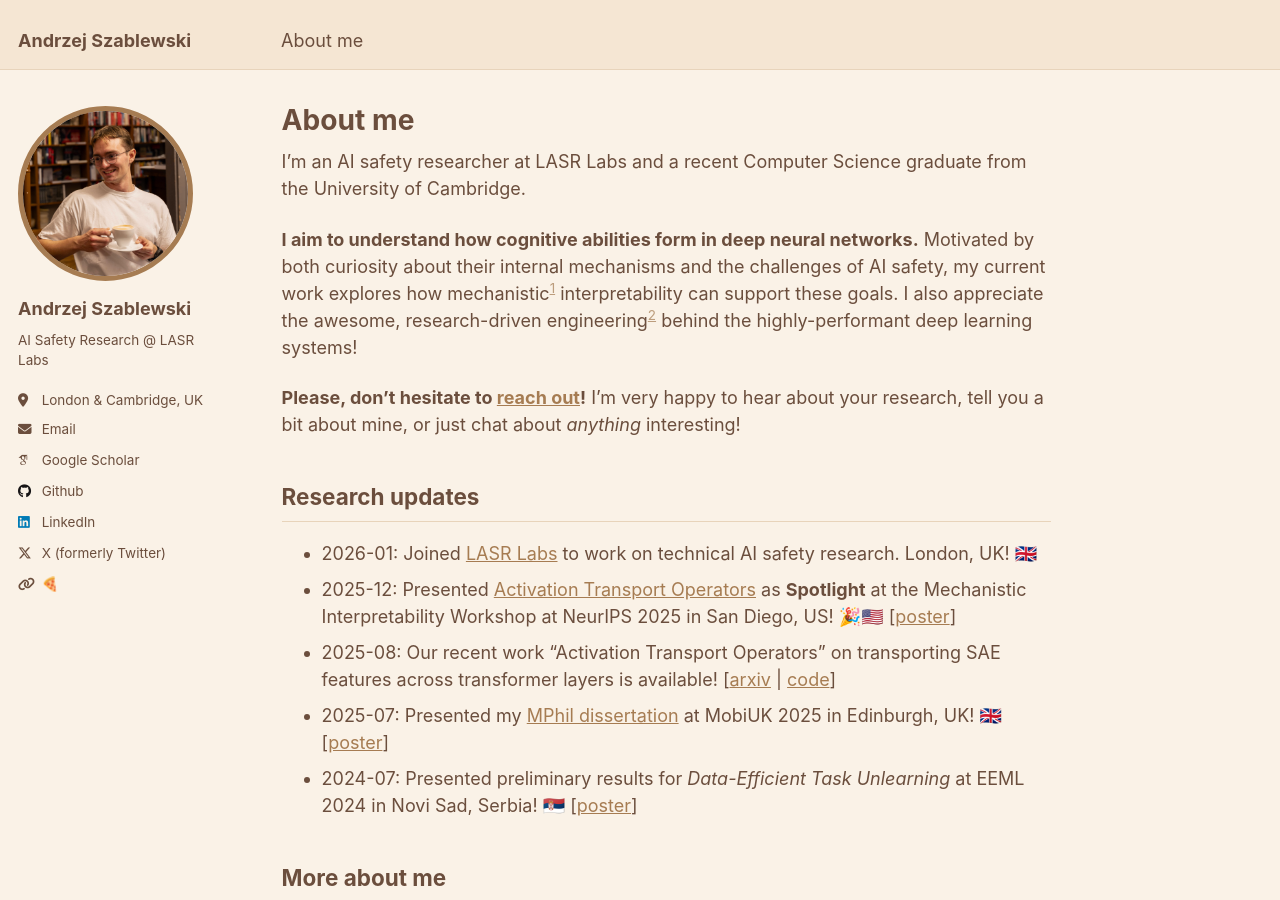
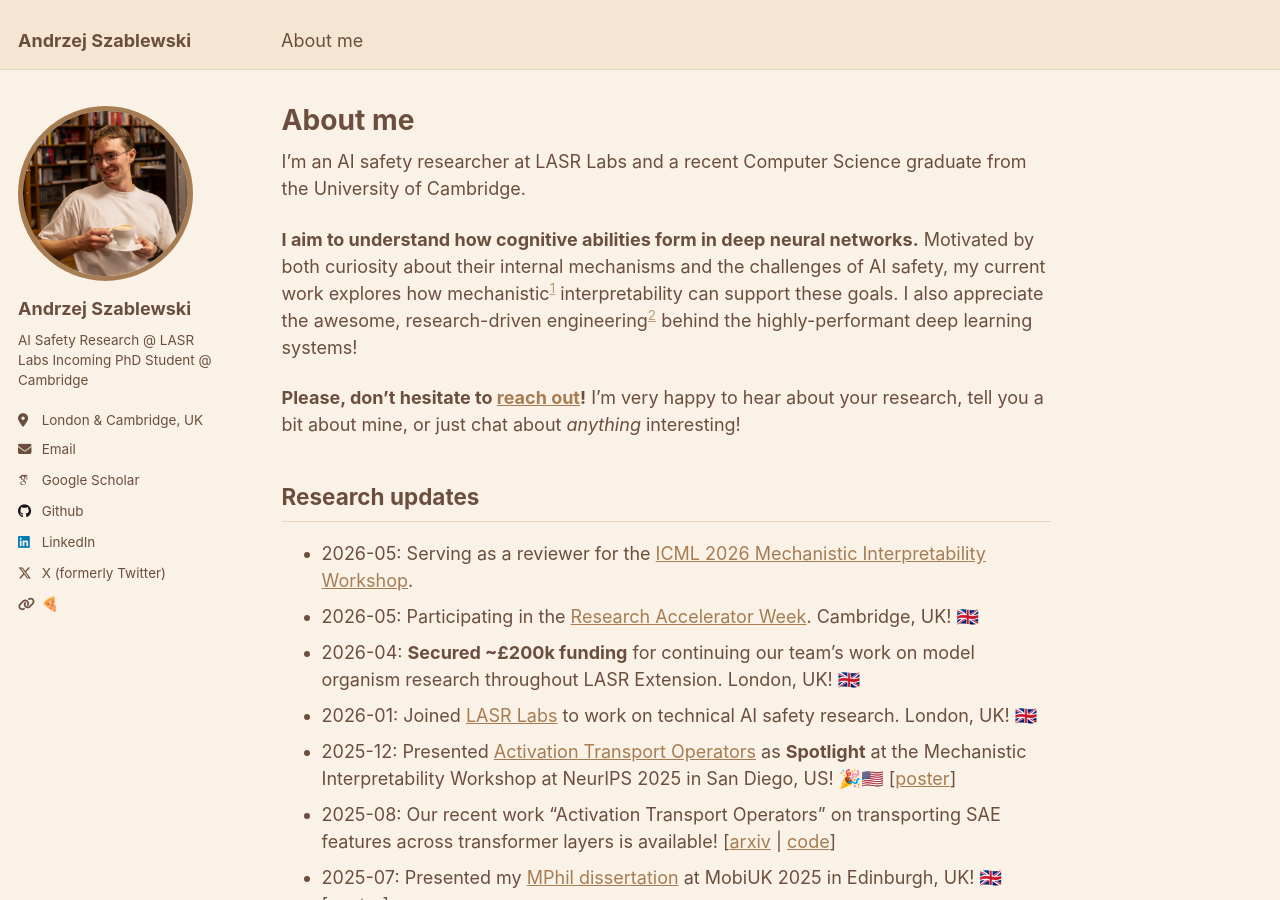
Before and after one commit to andrzejszablewski/andrzejszablewski.github.io, a Jekyll site: the page built from _pages/about.md, in a window 1280 px wide and 900 px high. Built offline with Jekyll 4.4.1, drawn with Linux system fonts in a browser that asks for light colours; some web fonts are replaced.

Commit message:
Updated website
Signed-off-by: TheRootOf3 <aceszablewski@gmail.com>

```diff
--- a/_config.yml
+++ b/_config.yml
@@ -25,7 +25,7 @@ author:
   avatar_reverse   : "profile_frog.jpg"
   name             : "Andrzej Szablewski"
   pronouns         : "" # example: "she/her"
-  bio              : "AI Safety Research @ LASR Labs"
+  bio              : "AI Safety Research @ LASR Labs \n Incoming PhD Student @ Cambridge"
   # bio              : "CS @ University of Cambridge"
   location         : "London & Cambridge, UK"
   employer         : #
--- a/_pages/about.md
+++ b/_pages/about.md
@@ -15,6 +15,9 @@ I'm an AI safety researcher at LASR Labs and a recent Computer Science graduate
 
 ## Research updates
 
+- 2026-05: Serving as a reviewer for the [ICML 2026 Mechanistic Interpretability Workshop](https://mechinterpworkshop.com).
+- 2026-05: Participating in the [Research Accelerator Week](https://www.meridiancambridge.org/research-accelerator-week). Cambridge, UK! 🇬🇧
+- 2026-04: **Secured ~£200k funding** for continuing our team's work on model organism research throughout LASR Extension. London, UK! 🇬🇧
 - 2026-01: Joined [LASR Labs](https://www.lasrlabs.org) to work on technical AI safety research. London, UK! 🇬🇧
 - 2025-12: Presented [Activation Transport Operators](https://arxiv.org/abs/2508.17540) as **Spotlight** at the Mechanistic Interpretability Workshop at NeurIPS 2025 in San Diego, US! 🎉🇺🇸 \[[poster](/files/poster_ato25.pdf)\]
 - 2025-08: Our recent work "Activation Transport Operators" on transporting SAE features across transformer layers is available! \[[arxiv](https://arxiv.org/abs/2508.17540) \| [code](https://github.com/marek357/activation-transport-operators)\]
```
